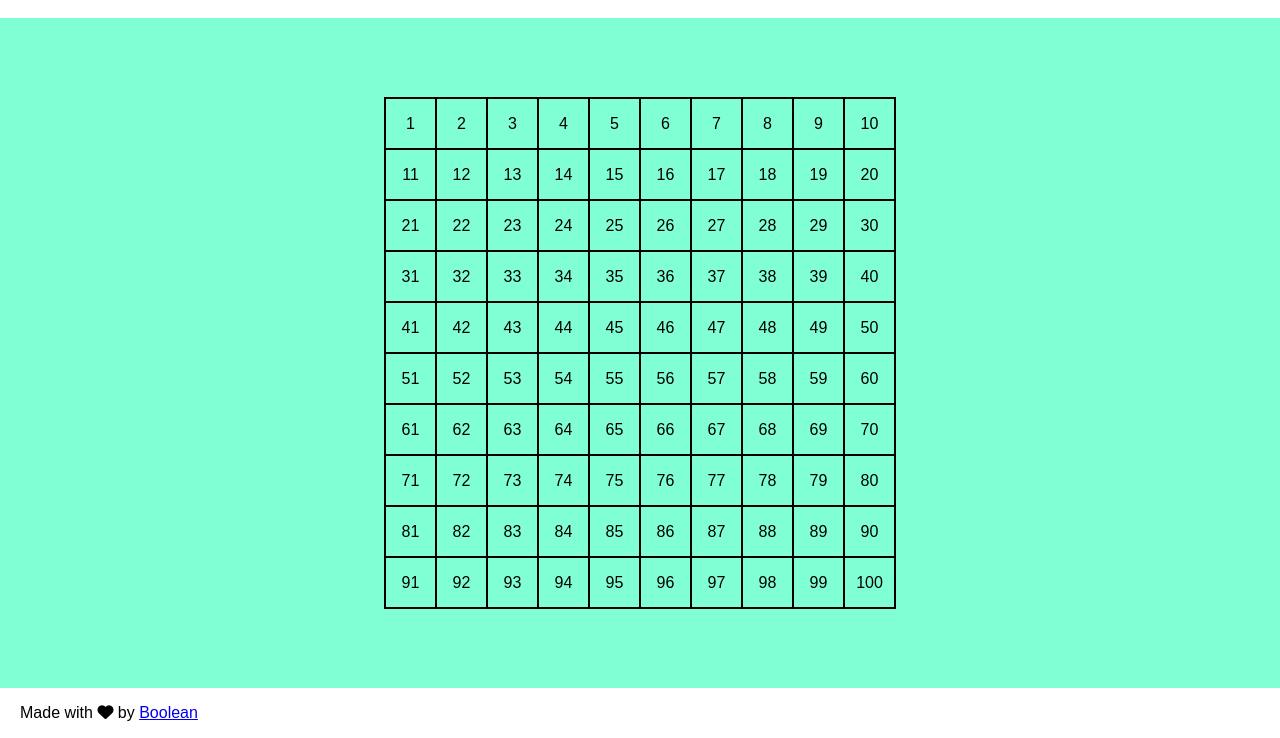
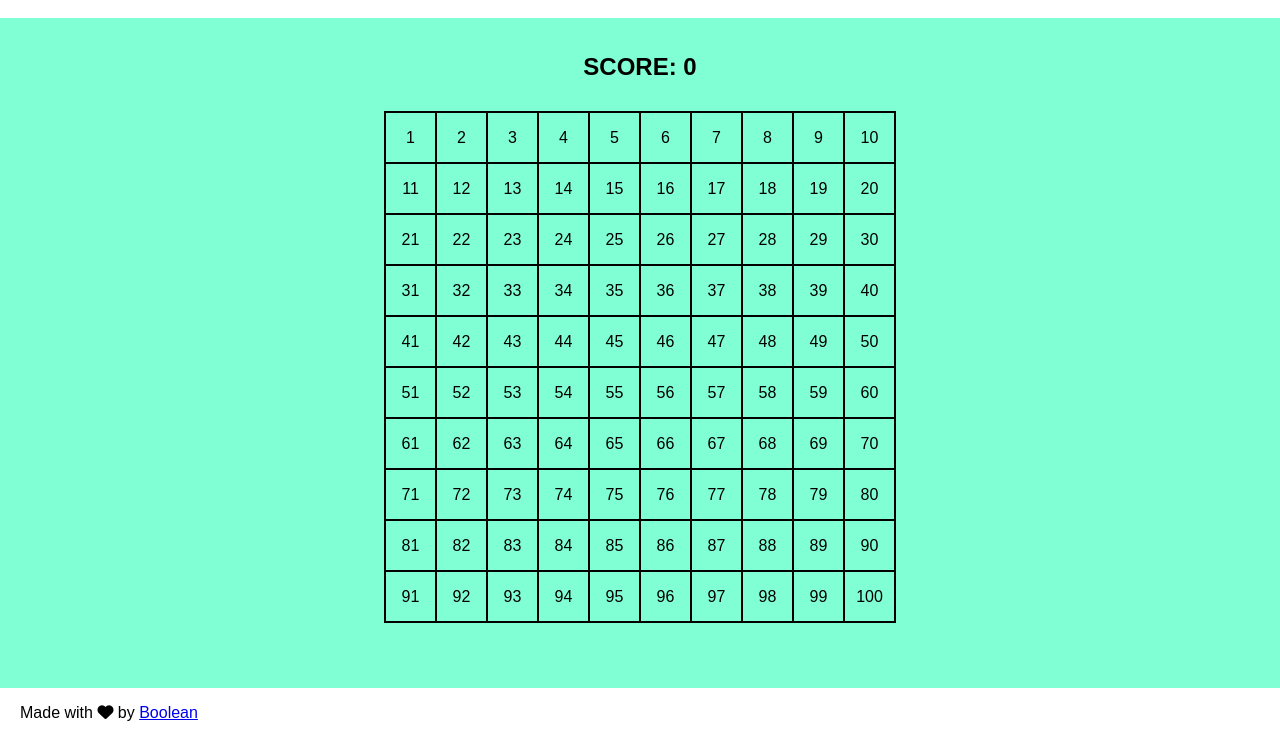
Before and after one commit to monica-harabagiu/js-campominato-dom, a plain HTML site: page index.html in a window 1280 px wide. Both pictures are taken after a click on the button "Play". Shown: the part 62-800 px from the top of the page. Drawn offline with Linux system fonts and the light colour scheme.

Commit message:
end game conditions

```diff
--- a/index.html
+++ b/index.html
@@ -34,9 +34,17 @@
         </div>
     </header>
 
-    <main class="flex">
+    <main class="flex-column">
+
+        <div id="score">
+
+        </div>
 
         <div id="grid" class="flex hidden">
+
+        </div>
+
+        <div id="play-again">
 
         </div>
 
--- a/main.js
+++ b/main.js
@@ -1,11 +1,14 @@
 const buttonPlayHtml = document.getElementById("play-button")
 const gridHtml = document.getElementById("grid")
 let difficoltaHtml = document.getElementById("difficolta")
+let gameOver = false
+const punteggioHtml = document.getElementById("score")
+let punteggio = 0
+let playAgainHtml = document.getElementById("play-again")
 
 
 function play(number, className) {
 
-    // let gameOver = false
 
     // generate 16 random bombs
     function random(max) {
@@ -42,9 +45,9 @@ function play(number, className) {
 
         function clickedBox() {
 
-            // if (gameOver = true) {
-            //     return
-            // }
+            if (gameOver == true) {
+                return
+            }
 
             if (arrayBombe.includes(i)) {
                 this.classList.add("bomb")
@@ -52,12 +55,25 @@ function play(number, className) {
 
                 gameOver = true
 
+                playAgainHtml.innerHTML = `Hai perso! Prova di nuovo`
+
                 box.removeEventListener("click", clickedBox)
             } else {
                 this.classList.add("clicked")
                 console.log("Il numero del box cliccato è: " + i)
 
+                punteggio++
+
+                console.log(punteggio)
+                punteggioHtml.innerHTML = `Score: ${punteggio}`
+
+                if (punteggio === number - 16) {
+                    playAgainHtml.innerHTML = `HAI VINTO!`
+                    return
+                }
+
                 box.removeEventListener("click", clickedBox)
+
             }
 
 
@@ -76,7 +92,13 @@ function play(number, className) {
 
 buttonPlayHtml.addEventListener("click", function () {
 
+    gameOver = false
+
     gridHtml.innerHTML = ""
+    playAgainHtml.innerHTML = ""
+
+    punteggio = 0
+    punteggioHtml.innerHTML = `Score: 0`
 
     let difficoltaScelta = difficoltaHtml.value
 
--- a/style.css
+++ b/style.css
@@ -12,6 +12,11 @@ body {
 
 .flex {
     display: flex;
+}
+
+.flex-column {
+    display: flex;
+    flex-direction: column;
 }
 
 header {
@@ -54,9 +59,15 @@ main {
 
 main #grid {
     width: 40%;
-    margin: 50px auto;
+    margin: 30px auto;
     border: 1px solid black;
     flex-wrap: wrap;
+}
+
+main #score {
+    font-weight: 600;
+    text-transform: uppercase;
+    font-size: 1.5rem;
 }
 
 .hidden {
```
